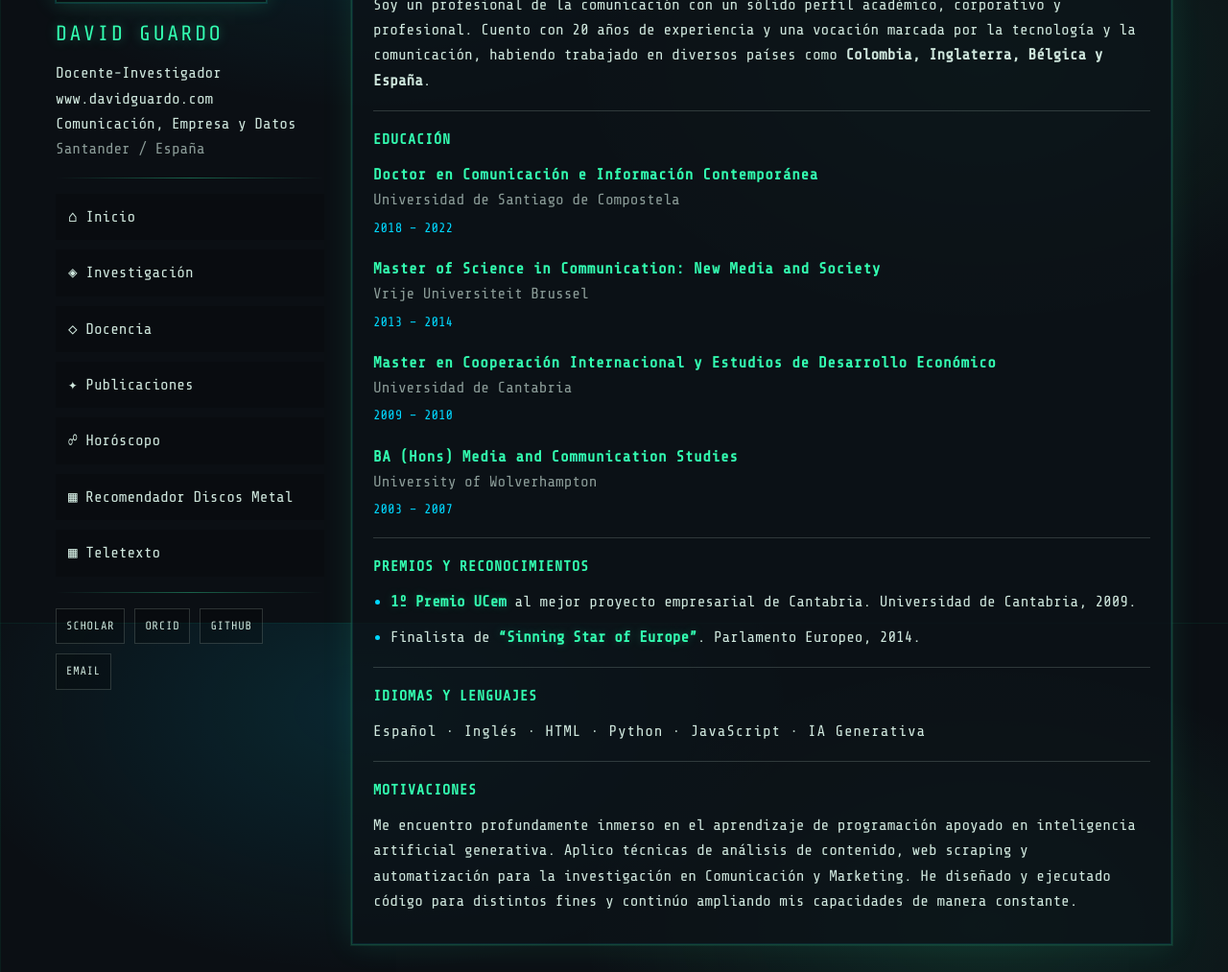
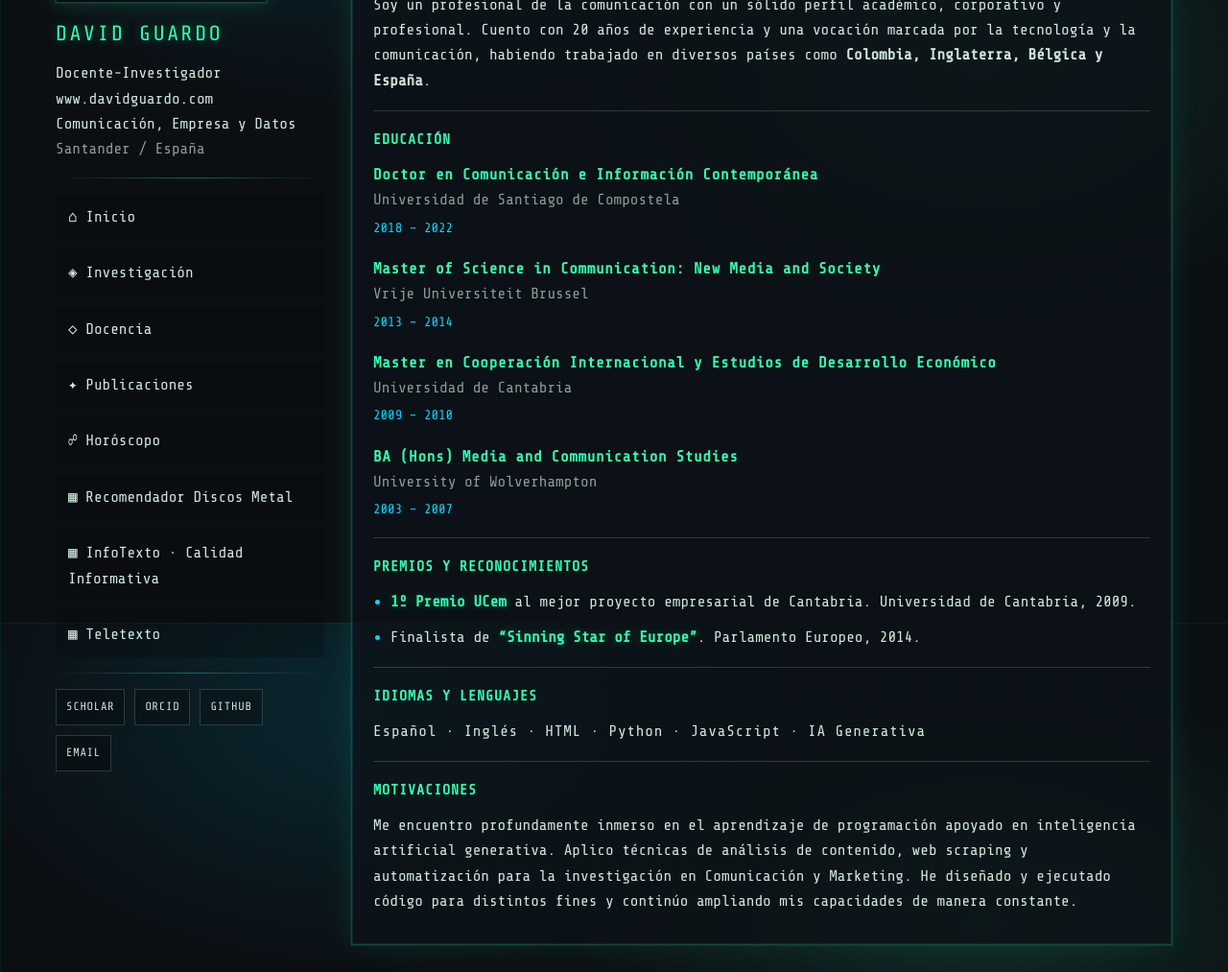
Before and after one commit to guardovich/guardovich.github.io, a Jekyll site: the page built from index.md, in a window 1280 px wide, cut to the strip 251-1264 px from the top of the page. Shown: the whole strip at 96% size. Built offline with Jekyll 4.4.1, drawn with Linux system fonts in a browser that asks for light colours.

Commit message:
Update default.html

```diff
--- a/_layouts/default.html
+++ b/_layouts/default.html
@@ -56,6 +56,12 @@
         <a class="menu-item {% if page.url contains 'metal-teletexto' %}active{% endif %}"
    href="{{ '/metal-teletexto.html' | relative_url }}">▦ Recomendador Discos Metal</a>
 
+        <a class="menu-item {% if page.url contains 'infotexto' %}active{% endif %}"
+   href="{{ '/infotexto.html' | relative_url }}">
+   ▦ InfoTexto · Calidad Informativa
+  </a>
+
+
         <!-- NUEVO ENLACE TELETTEXTO -->
         <a class="menu-item {% if page.url contains 'teletexto' %}active{% endif %}"
            href="{{ '/teletexto.html' | relative_url }}">▦ Teletexto</a>
```
